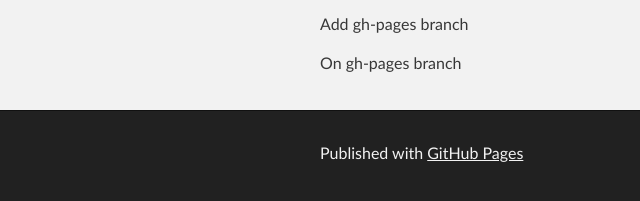
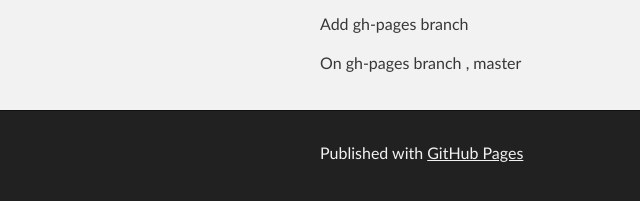
Before and after one commit to taspts/taspts.github.io, a plain HTML site: page index.html in a window 1280 px wide. Shown: the part 351-552 px from the top of the page, 0-640 px from the left. Drawn offline with Linux system fonts and the light colour scheme.

Commit message:
On master

```diff
--- a/index.html
+++ b/index.html
@@ -34,7 +34,7 @@
 
 <p>Add gh-pages branch</p>
 
-<p>On gh-pages branch</p>
+<p>On gh-pages branch , master</p>
       </section>
     </div>
 
```
